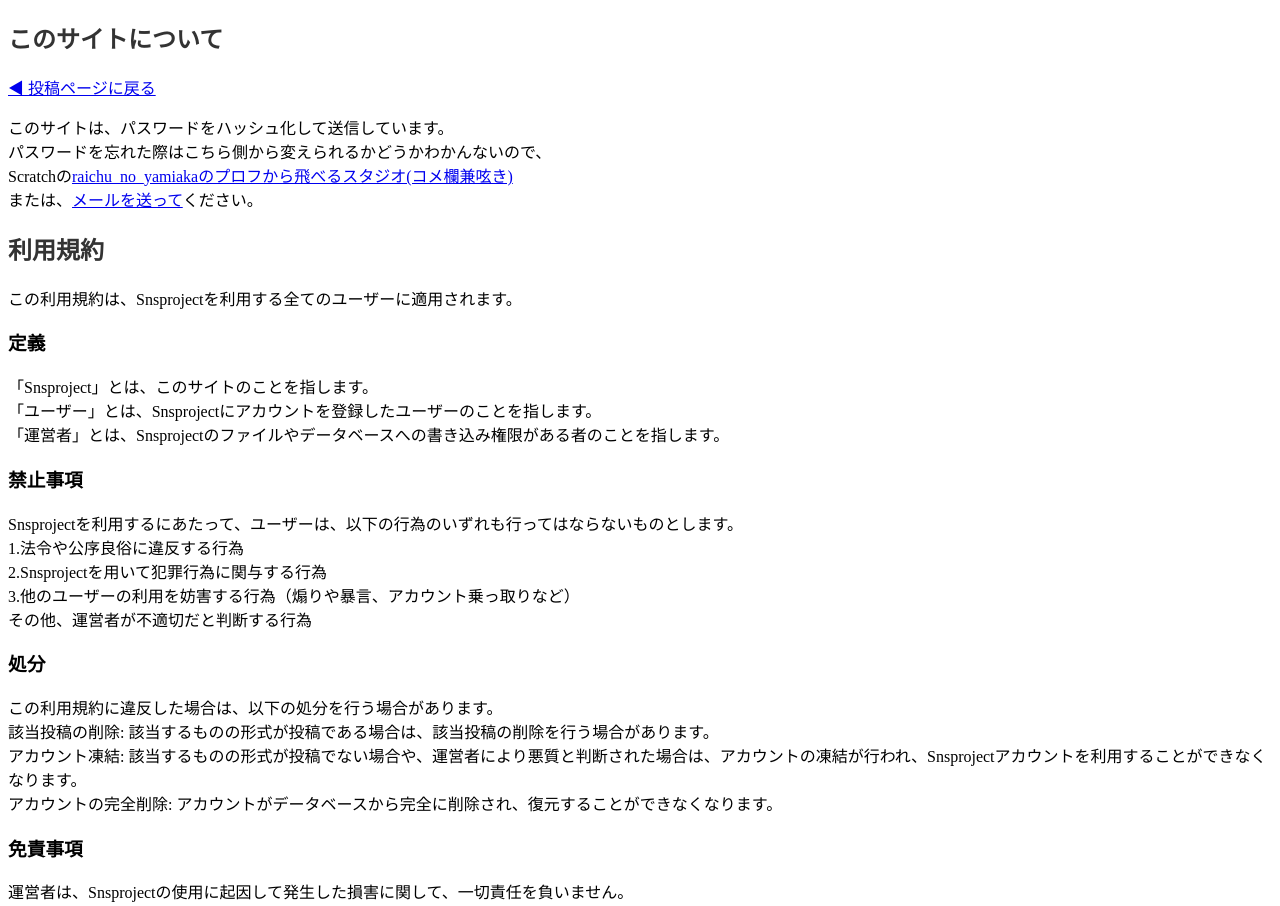
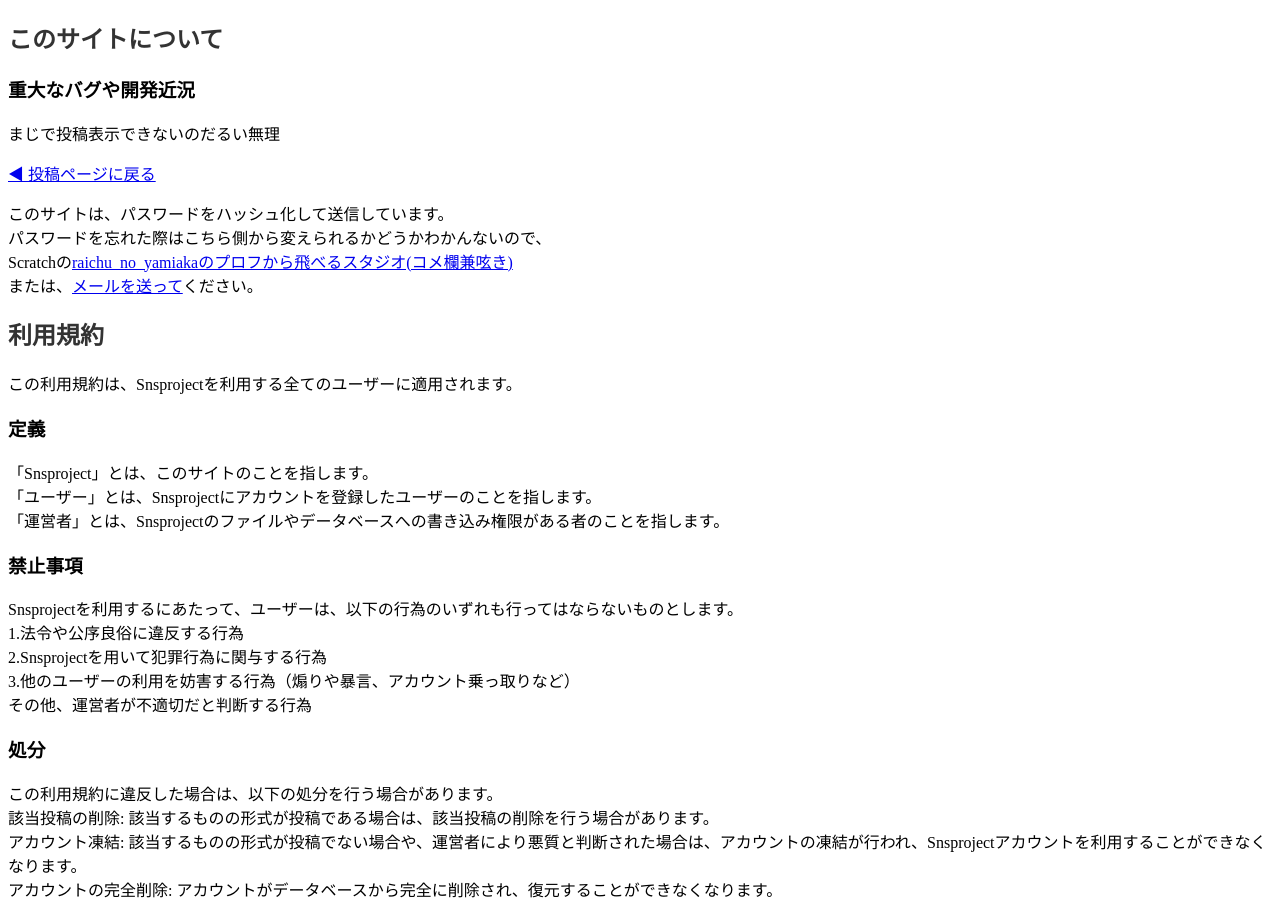
Before and after one commit to Ayahiramoto/Snsproject, a plain HTML site: page about.html in a window 1280 px wide. Shown: the top 906 px of the page. Drawn offline with Linux system fonts and the light colour scheme; a web font is replaced by a local one.

Commit message:
開発近況追加

```diff
--- a/about.html
+++ b/about.html
@@ -11,6 +11,8 @@
 </head>
 <body>
 <h2>このサイトについて</h2>
+<h3>重大なバグや開発近況</h3>
+<P>まじで投稿表示できないのだるい無理</P>
 <p><a href="index.html">◀ 投稿ページに戻る</a></p>
   <p>このサイトは、パスワードをハッシュ化して送信しています。<br>パスワードを忘れた際はこちら側から変えられるかどうかわかんないので、<br>Scratchの<a href="https://scratch.mit.edu/users/raichu_no_yamiaka">raichu_no_yamiakaのプロフから飛べるスタジオ(コメ欄兼呟き)</a><br>または、<a href="mailto:programmingbear90@tapi.re">メールを送って</a>ください。</p>
   <h2>利用規約</h2>
```
